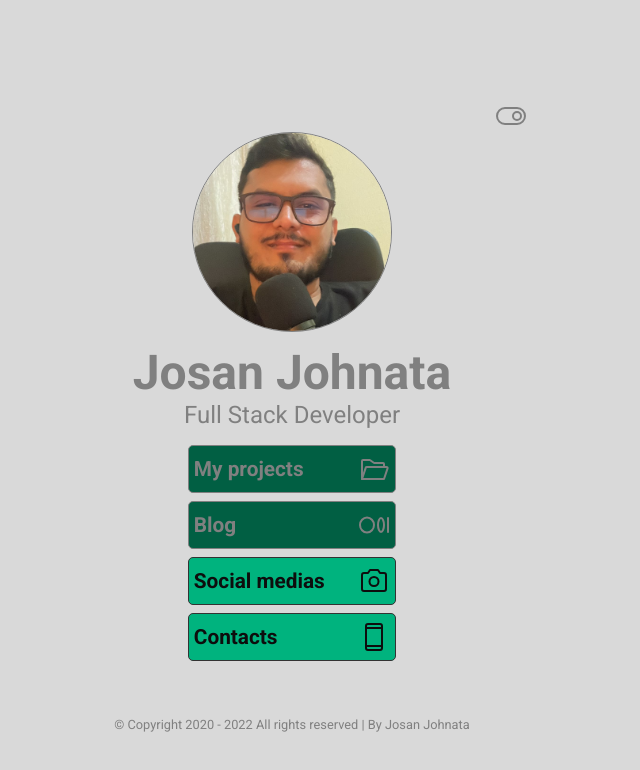
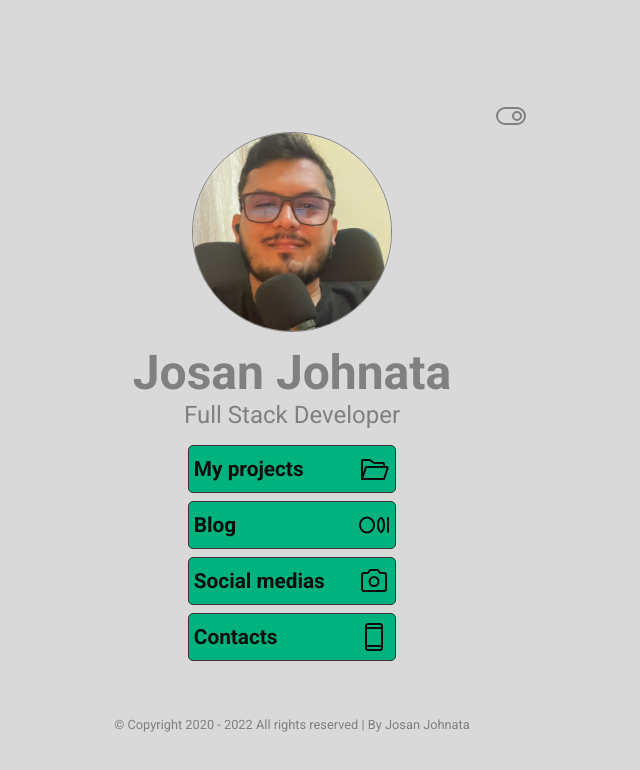
Before and after one commit to josanjohnata/josan-johnata, a React (Vite) app: page / in a window 1280 px wide. Shown: the top 770 px of the page, without its empty margins (348-988 px from the left). Built offline with nearby package versions, Linux system fonts and the light colour scheme.

Commit message:
fix: Corrige dack mode e light mode

```diff
--- a/src/Home/Home.module.css
+++ b/src/Home/Home.module.css
@@ -18,7 +18,7 @@ main {
   color: var(--gray-700);
 }
 
-.lightTheme button, a {
+.lightTheme a, .lightTheme button {
   margin-bottom: 0.5rem;
   padding: 0 0.3rem 0 0.3rem;
   display: flex;
@@ -38,7 +38,7 @@ main {
   text-decoration: none;
 }
 
-.sectionMenu button:hover, a:hover {
+.sectionMenu a:hover, .sectionMenu button:hover {
   animation: sectionIcons .3s;
   animation-iteration-count: 5;
   border: 1px solid var(--gray-400);
```
